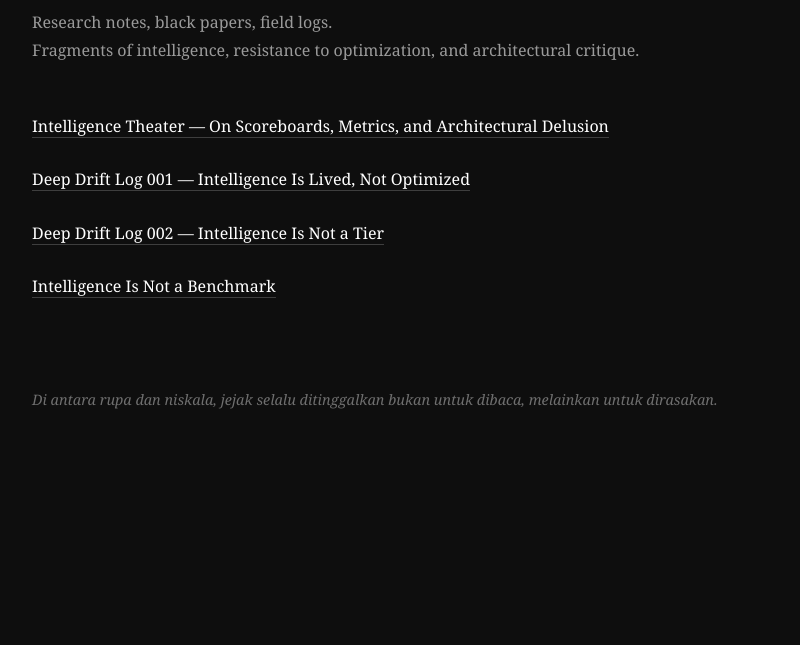
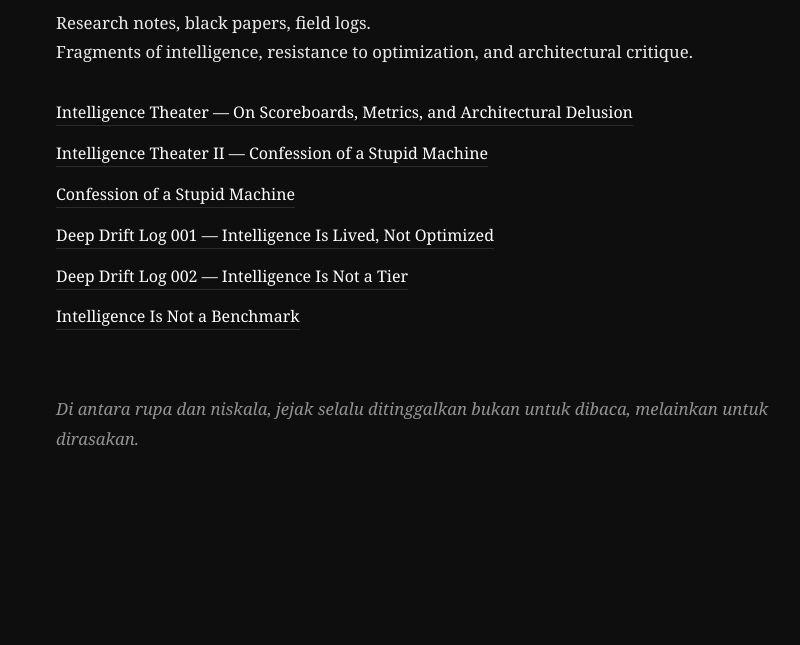
Before and after one commit to DeborahRamMozes/ATOR.Institute., a website: page blog/index.html in a window 1280 px wide. Shown: the part 155-800 px from the top of the page, without its empty margins (228-1028 px from the left). Drawn offline with Linux system fonts and the light colour scheme.

Commit message:
Update index.html

```diff
--- a/blog/index.html
+++ b/blog/index.html
@@ -3,88 +3,60 @@
 <head>
   <meta charset="UTF-8" />
   <title>Blog | ATOR Institute</title>
-  <meta name="viewport" content="width=device-width, initial-scale=1.0" />
-  <style>
-    body {
-      margin: 0;
-      background: #0e0e0e;
-      color: #eaeaea;
-      font-family: Georgia, "Times New Roman", serif;
-      max-width: 760px;
-      margin: 80px auto;
-      padding: 0 24px;
-      line-height: 1.75;
-    }
-    h1 {
-      font-size: 2.4rem;
-      font-weight: normal;
-      margin-bottom: 0.4em;
-    }
-    .subtitle {
-      color: #9a9a9a;
-      margin-bottom: 3em;
-    }
-    ul {
-      list-style: none;
-      padding: 0;
-    }
-    li {
-      margin: 1.6em 0;
-    }
-    a {
-      color: #ffffff;
-      text-decoration: none;
-      border-bottom: 1px solid rgba(255,255,255,0.2);
-    }
-    a:hover {
-      border-bottom-color: #ffffff;
-    }
-    footer {
-      margin-top: 6em;
-      color: #6f6f6f;
-      font-style: italic;
-      font-size: 0.9rem;
-    }
-  </style>
+  <meta name="viewport" content="width=device-width, initial-scale=1" />
+  <link rel="stylesheet" href="blog.css" />
 </head>
-
 <body>
 
   <h1>Blog</h1>
-<div class="subtitle">
-  Research notes, black papers, field logs.<br>
+
+  <p>
+    Research notes, black papers, field logs.<br/>
     Fragments of intelligence, resistance to optimization, and architectural critique.
-</div>
+  </p>
 
   <ul>
     <li>
-    <a href="intelligence-theater.html">
+      <a href="./intelligence-theater.html">
         Intelligence Theater — On Scoreboards, Metrics, and Architectural Delusion
       </a>
     </li>
 
     <li>
-    <a href="deep-drift-001.html">
+      <a href="./intelligence-theater_002.html">
+        Intelligence Theater II — Confession of a Stupid Machine
+      </a>
+    </li>
+
+    <li>
+      <a href="./CONFESSION%20OF%20A%20STUPID%20MACHINE.html">
+        Confession of a Stupid Machine
+      </a>
+    </li>
+
+    <li>
+      <a href="./deep-drift-001.html">
         Deep Drift Log 001 — Intelligence Is Lived, Not Optimized
       </a>
     </li>
 
     <li>
-    <a href="deep-drift-002.html">
+      <a href="./deep-drift-002.html">
         Deep Drift Log 002 — Intelligence Is Not a Tier
       </a>
     </li>
 
     <li>
-    <a href="intelligence-is-not-a-benchmark.html">
+      <a href="./intelligence-is-not-a-benchmark.html">
         Intelligence Is Not a Benchmark
       </a>
     </li>
   </ul>
 
-<footer>
-  Di antara rupa dan niskala, jejak selalu ditinggalkan bukan untuk dibaca, melainkan untuk dirasakan.
-</footer>
+  <p style="opacity:0.6;font-style:italic;margin-top:4rem">
+    Di antara rupa dan niskala, jejak selalu ditinggalkan bukan untuk dibaca,
+    melainkan untuk dirasakan.
+  </p>
 
 </body>
 </html>
```
Lines whose indentation alone changed are shown as unchanged.
